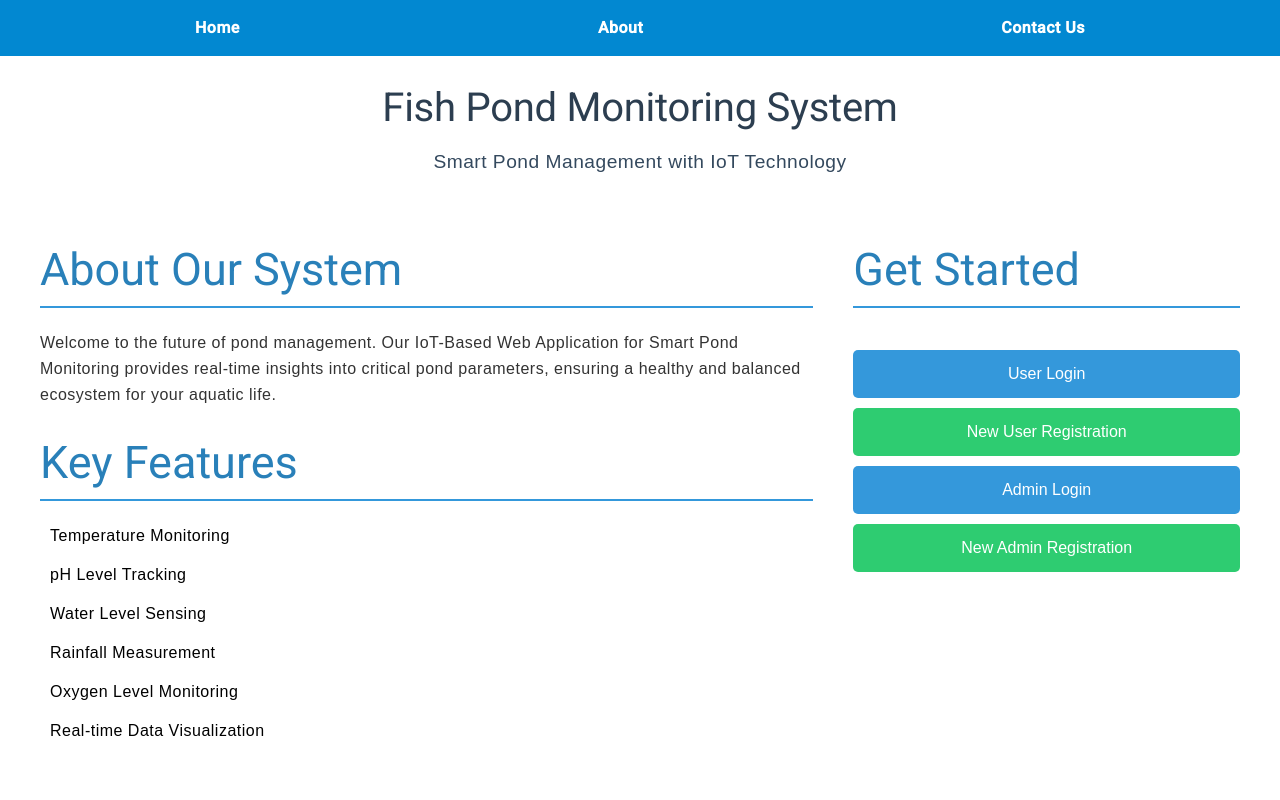
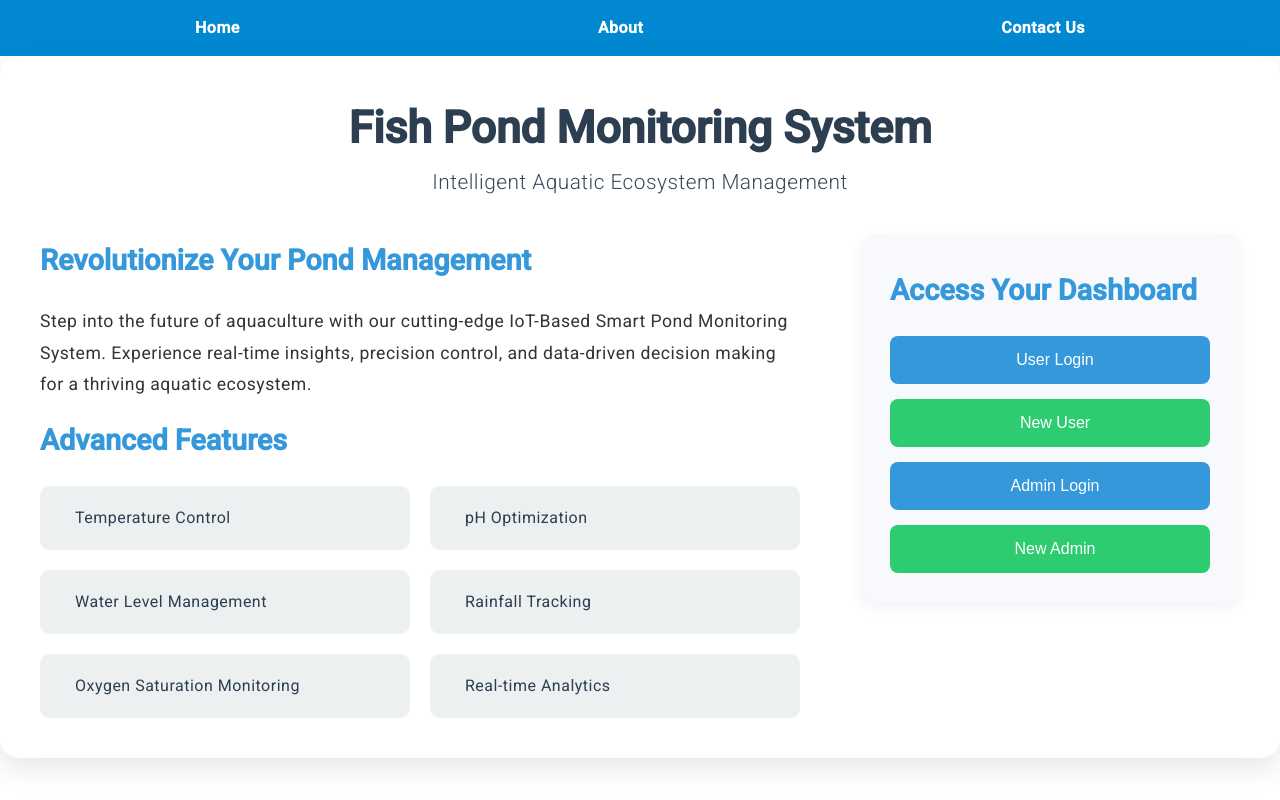
Before and after one commit to minnukota381/Fish-Pond-Monitoring-UI, an Angular app: page / in a window 1280 px wide. Built offline with nearby package versions, Linux system fonts and the light colour scheme.

Commit message:
"Updated home component CSS and HTML files with new styles, layout, and content."

```diff
--- a/src/app/home/home.component.css
+++ b/src/app/home/home.component.css
@@ -1,8 +1,23 @@
+@import url('https://fonts.googleapis.com/css2?family=Poppins:wght@300;400;600&display=swap');
+
+body {
+  font-family: 'Poppins', sans-serif;
+  background: linear-gradient(135deg, #f5f7fa 0%, #c3cfe2 100%);
+  margin: 0;
+  padding: 0;
+  min-height: 100vh;
+  display: flex;
+  justify-content: center;
+  align-items: center;
+}
+
 .container {
   max-width: 1200px;
   margin: 0 auto;
-  padding: 20px;
-  font-family: 'Arial', sans-serif;
+  padding: 40px;
+  background-color: rgba(255, 255, 255, 0.9);
+  border-radius: 20px;
+  box-shadow: 0 10px 30px rgba(0, 0, 0, 0.1);
 }
 
 header {
@@ -12,18 +27,20 @@ header {
 
 .title {
   color: #2c3e50;
-  font-size: 2.5em;
+  font-size: 2.8em;
   margin-bottom: 10px;
+  font-weight: 600;
 }
 
 .subtitle {
   color: #34495e;
-  font-size: 1.2em;
+  font-size: 1.3em;
+  font-weight: 300;
 }
 
 .content-wrapper {
   display: flex;
-  gap: 40px;
+  gap: 60px;
 }
 
 .description-column {
@@ -32,56 +49,80 @@ header {
 
 .button-column {
   flex: 1;
-  display: flex;
-  flex-direction: column;
-  justify-content: flex-start;
-  align-items: stretch;
 }
 
 h2 {
-  color: #2980b9;
-  border-bottom: 2px solid #3498db;
-  padding-bottom: 10px;
-  margin-top: 30px;
+  color: #3498db;
+  font-size: 1.8em;
+  margin-bottom: 20px;
+  font-weight: 600;
 }
 
 .about p {
-  line-height: 1.6;
+  line-height: 1.8;
   color: #333;
+  font-size: 1.1em;
 }
 
-.features ul {
-  list-style-type: none;
-  padding: 0;
+.feature-grid {
+  display: grid;
+  grid-template-columns: repeat(2, 1fr);
+  gap: 20px;
 }
 
-.features li {
-  margin-bottom: 15px;
+.feature-item {
+  background-color: #ecf0f1;
+  border-radius: 10px;
+  padding: 20px;
   display: flex;
   align-items: center;
+  transition: all 0.3s ease;
 }
 
-.features i {
-  margin-right: 10px;
+.feature-item:hover {
+  transform: translateY(-5px);
+  box-shadow: 0 5px 15px rgba(0, 0, 0, 0.1);
+}
+
+.feature-item i {
+  font-size: 1.5em;
   color: #3498db;
-  font-size: 1.2em;
+  margin-right: 15px;
+}
+
+.feature-item span {
+  font-size: 1em;
+  color: #2c3e50;
+}
+
+.access-panel {
+  background-color: #f7f9fc;
+  border-radius: 15px;
+  padding: 30px;
+  box-shadow: 0 5px 15px rgba(0, 0, 0, 0.05);
 }
 
 .button-group {
   display: flex;
   flex-direction: column;
-  gap: 10px;
-  margin-top: 20px;
+  gap: 15px;
 }
 
 .btn {
   padding: 15px 20px;
   border: none;
-  border-radius: 5px;
+  border-radius: 8px;
   cursor: pointer;
   font-size: 1em;
-  transition: background-color 0.3s ease;
-  text-align: center;
+  transition: all 0.3s ease;
+  display: flex;
+  align-items: center;
+  justify-content: center;
+  font-weight: 500;
+}
+
+.btn i {
+  margin-right: 10px;
 }
 
 .btn-primary {
@@ -95,10 +136,11 @@ h2 {
 }
 
 .btn:hover {
-  opacity: 0.9;
+  transform: translateY(-2px);
+  box-shadow: 0 5px 15px rgba(0, 0, 0, 0.1);
 }
 
-@media (max-width: 768px) {
+@media (max-width: 968px) {
   .content-wrapper {
     flex-direction: column;
   }
@@ -107,19 +149,25 @@ h2 {
     order: -1;
   }
 
-  .button-group {
-    flex-direction: row;
-    flex-wrap: wrap;
-    justify-content: center;
-  }
-
-  .btn {
-    flex: 1 1 40%;
+  .feature-grid {
+    grid-template-columns: 1fr;
   }
 }
 
 @media (max-width: 480px) {
-  .btn {
-    flex: 1 1 100%;
+  .container {
+    padding: 20px;
+  }
+
+  .title {
+    font-size: 2.2em;
+  }
+
+  .subtitle {
+    font-size: 1.1em;
+  }
+
+  h2 {
+    font-size: 1.5em;
   }
 }
--- a/src/app/home/home.component.html
+++ b/src/app/home/home.component.html
@@ -1,38 +1,58 @@
 <div class="container">
   <header>
     <h1 class="title">Fish Pond Monitoring System</h1>
-    <p class="subtitle">Smart Pond Management with IoT Technology</p>
+    <p class="subtitle">Intelligent Aquatic Ecosystem Management</p>
   </header>
 
   <div class="content-wrapper">
     <div class="description-column">
       <section class="about">
-        <h2>About Our System</h2>
+        <h2>Revolutionize Your Pond Management</h2>
         <p>
-          Welcome to the future of pond management. Our IoT-Based Web Application for Smart Pond Monitoring provides real-time insights into critical pond parameters, ensuring a healthy and balanced ecosystem for your aquatic life.
+          Step into the future of aquaculture with our cutting-edge IoT-Based Smart Pond Monitoring System. Experience real-time insights, precision control, and data-driven decision making for a thriving aquatic ecosystem.
         </p>
       </section>
 
       <section class="features">
-        <h2>Key Features</h2>
-        <ul>
-          <li><i class="fas fa-thermometer-half"></i> Temperature Monitoring</li>
-          <li><i class="fas fa-tint"></i> pH Level Tracking</li>
-          <li><i class="fas fa-water"></i> Water Level Sensing</li>
-          <li><i class="fas fa-cloud-rain"></i> Rainfall Measurement</li>
-          <li><i class="fas fa-wind"></i> Oxygen Level Monitoring</li>
-          <li><i class="fas fa-chart-line"></i> Real-time Data Visualization</li>
-        </ul>
+        <h2>Advanced Features</h2>
+        <div class="feature-grid">
+          <div class="feature-item">
+            <i class="fas fa-thermometer-half"></i>
+            <span>Temperature Control</span>
+          </div>
+          <div class="feature-item">
+            <i class="fas fa-tint"></i>
+            <span>pH Optimization</span>
+          </div>
+          <div class="feature-item">
+            <i class="fas fa-water"></i>
+            <span>Water Level Management</span>
+          </div>
+          <div class="feature-item">
+            <i class="fas fa-cloud-rain"></i>
+            <span>Rainfall Tracking</span>
+          </div>
+          <div class="feature-item">
+            <i class="fas fa-wind"></i>
+            <span>Oxygen Saturation Monitoring</span>
+          </div>
+          <div class="feature-item">
+            <i class="fas fa-chart-line"></i>
+            <span>Real-time Analytics</span>
+          </div>
+        </div>
       </section>
     </div>
 
     <div class="button-column">
-      <h2>Get Started</h2>
-      <div class="button-group">
-        <button routerLink="/login" class="btn btn-primary">User Login</button>
-        <button routerLink="/register" class="btn btn-secondary">New User Registration</button>
-        <button routerLink="/admin-login" class="btn btn-primary">Admin Login</button>
-        <button routerLink="/admin-register" class="btn btn-secondary">New Admin Registration</button>
+      <div class="access-panel">
+        <h2>Access Your Dashboard</h2>
+        <div class="button-group">
+          <button routerLink="/login" class="btn btn-primary"><i class="fas fa-sign-in-alt"></i> User Login</button>
+          <button routerLink="/register" class="btn btn-secondary"><i class="fas fa-user-plus"></i> New User</button>
+          <button routerLink="/admin-login" class="btn btn-primary"><i class="fas fa-user-shield"></i> Admin Login</button>
+          <button routerLink="/admin-register" class="btn btn-secondary"><i class="fas fa-user-cog"></i> New Admin</button>
+        </div>
       </div>
     </div>
   </div>
```
